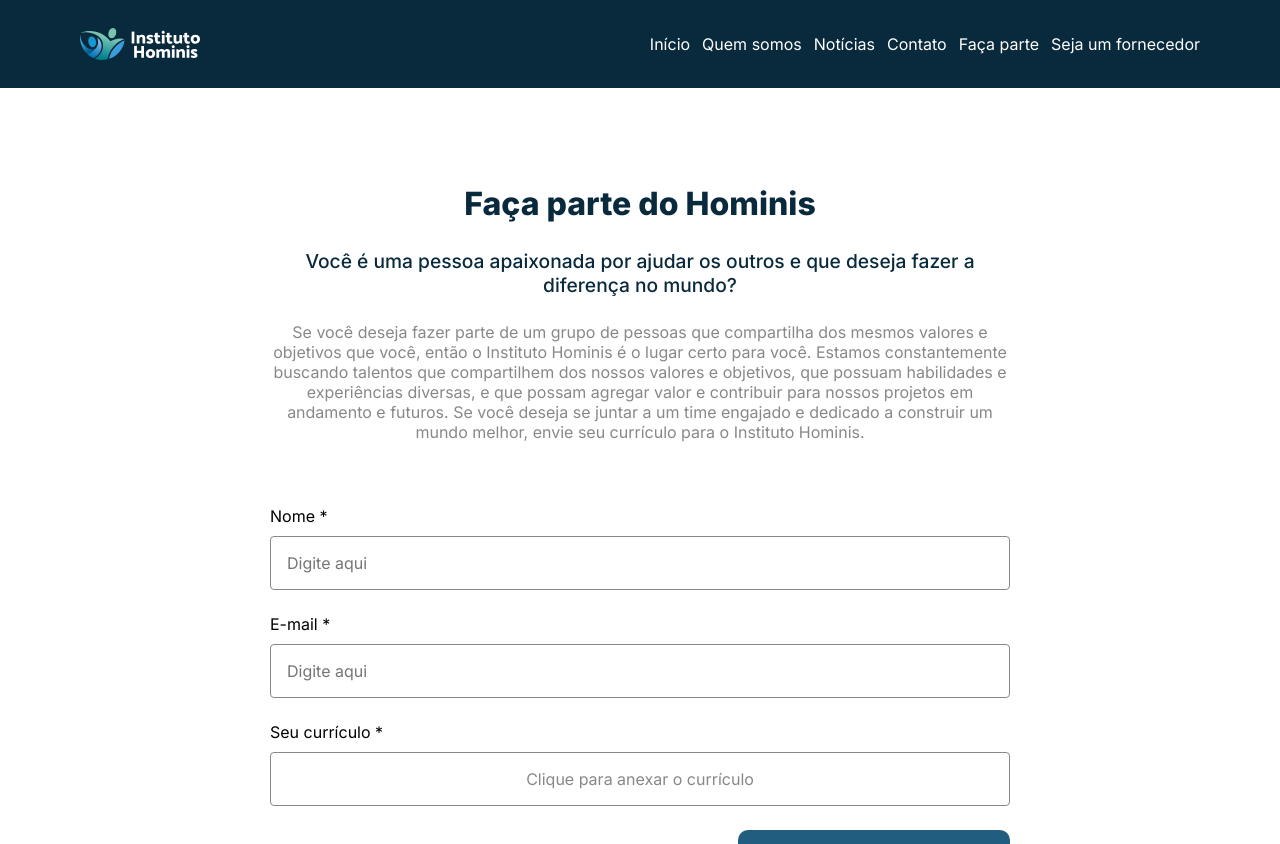
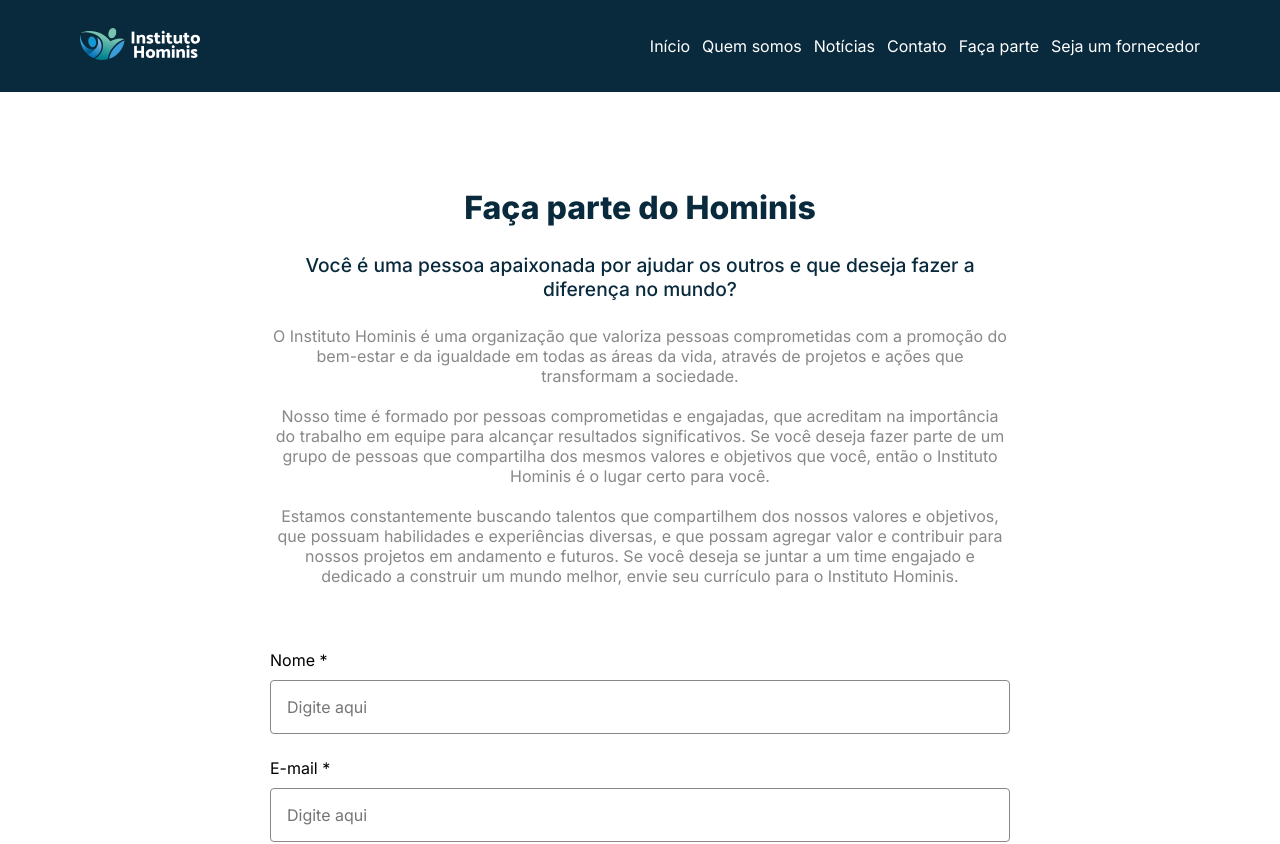
Before and after one commit to RainanAraujo/instituto-hominis-web, a Next.js app: page /curriculo in a window 1280 px wide. Shown: the top 844 px of the page. Built offline with nearby package versions, Linux system fonts and the light colour scheme.

Commit message:
fix other

```diff
--- a/src/components/Footer/index.tsx
+++ b/src/components/Footer/index.tsx
@@ -36,15 +36,17 @@ export default function Footer(
           <div className="linkColumn">
             <h3>Contate-nos</h3>
             <div className="linkGroup">
-              <Link href="#">E-mail: faleconosco@institutohominis.org.br</Link>
-              <Link href="#">Telefone: (98) 98536-7570</Link>
+              <Link href="mailto:contato@institutohominis.org.br">
+                E-mail: contato@institutohominis.org.br
+              </Link>
+              <a>Telefone: (98) 8581-1294</a>
             </div>
           </div>
           <div className="linkColumn">
             <h3>Redes sociais</h3>
             <div className="socialNetworkingIcons">
               <Link
-                href="https://api.whatsapp.com/send/?phone=5598985811294&text&type=phone_number&app_absent=0"
+                href="https://api.whatsapp.com/send/?phone=559885811294&text&type=phone_number&app_absent=0"
                 target="_blank"
               >
                 <WhatsappLogo
--- a/src/components/Header/index.tsx
+++ b/src/components/Header/index.tsx
@@ -68,19 +68,26 @@ export default function Header({ color = "primary" }: HeaderProps) {
     <Container color={color}>
       <div className="content" id="header">
         {color === "primary" ? (
-          <Image
+          <Link href="/">
+           <Image
             src="/images/Layer_x0020_1.svg"
             width={120}
             height={40}
             alt="Logo do Instituto Hominis"
+
           />
+          </Link>
+
         ) : (
+          <Link  href="/">
           <Image
             src="/images/logodark.svg"
             width={120}
             height={58}
             alt="Logo do Instituto Hominis"
           />
+          </Link>
+
         )}
 
         <button type="button" className="HambuguerButton" onClick={clickOnMenu}>
--- a/src/pages/_document.tsx
+++ b/src/pages/_document.tsx
@@ -43,6 +43,26 @@ export default class MyDocument extends Document {
             href="https://fonts.googleapis.com/css2?family=Inter:wght@400;500;600;700;800&display=swap"
             rel="stylesheet"
           />
+          <meta name="theme-color" content="#000000" />
+          <meta
+            name="description"
+            content="O Instituto Hominis é uma organização sem fins lucrativos que tem como objetivo promover a educação e a cultura, por meio de projetos que visam a inclusão social e a geração de renda."
+          />
+          <meta name="robots" content="index, follow" />
+          <meta name="googlebot" content="index, follow" />
+          <meta property="og:image" content="/images/logodark.svg" />
+          <meta property="og:image:type" content="image/svg" />
+          <meta property="og:image:width" content="120" />
+          <meta property="og:image:height" content="86" />
+          <meta property="og:site_name" content="Instituto Hominis" />
+          <meta property="og:title" content="Instituto Hominis" />
+          <meta
+            property="og:description"
+            content="O Instituto Hominis é uma organização sem fins lucrativos que tem como objetivo promover a educação e a cultura, por meio de projetos que visam a inclusão social e a geração de renda."
+          />
+          <meta property="og:type" content="website" />
+          <meta property="og:locale" content="pt_BR" />
+          <meta property="og:url" content="https://institutohominis.org.br" />
         </Head>
         <body>
           <Main />
--- a/src/pages/curriculo/index.tsx
+++ b/src/pages/curriculo/index.tsx
@@ -55,14 +55,21 @@ export default function Curriculo() {
             a diferença no mundo?
           </strong>
           <p>
-            Se você deseja fazer parte de um grupo de pessoas que compartilha
-            dos mesmos valores e objetivos que você, então o Instituto Hominis é
-            o lugar certo para você. Estamos constantemente buscando talentos
-            que compartilhem dos nossos valores e objetivos, que possuam
-            habilidades e experiências diversas, e que possam agregar valor e
-            contribuir para nossos projetos em andamento e futuros. Se você
-            deseja se juntar a um time engajado e dedicado a construir um mundo
-            melhor, envie seu currículo para o Instituto Hominis.
+            O Instituto Hominis é uma organização que valoriza pessoas
+            comprometidas com a promoção do bem-estar e da igualdade em todas as
+            áreas da vida, através de projetos e ações que transformam a
+            sociedade. <br /> <br />
+            Nosso time é formado por pessoas comprometidas e engajadas, que
+            acreditam na importância do trabalho em equipe para alcançar
+            resultados significativos. Se você deseja fazer parte de um grupo de
+            pessoas que compartilha dos mesmos valores e objetivos que você,
+            então o Instituto Hominis é o lugar certo para você. <br /> <br />
+            Estamos constantemente buscando talentos que compartilhem dos nossos
+            valores e objetivos, que possuam habilidades e experiências
+            diversas, e que possam agregar valor e contribuir para nossos
+            projetos em andamento e futuros. Se você deseja se juntar a um time
+            engajado e dedicado a construir um mundo melhor, envie seu currículo
+            para o Instituto Hominis.
           </p>
         </div>
         <form
--- a/src/styles/components/Header.tsx
+++ b/src/styles/components/Header.tsx
@@ -8,6 +8,11 @@ export const Container = styled.header<HeaderProps>`
       ? props.theme.colors.black
       : props.theme.colors.gray900};
 
+  #header {
+    img {
+      cursor: pointer;
+    }
+  }
   .content {
     width: 100%;
     max-width: 1280px;
--- a/src/styles/pages/Curriculo.tsx
+++ b/src/styles/pages/Curriculo.tsx
@@ -29,6 +29,7 @@ export const Container = styled.main`
       margin-bottom: 1.6rem;
       font-weight: 500;
     }
+
     p {
       color: ${(props) => props.theme.colors.gray600};
       text-align: center;
```
